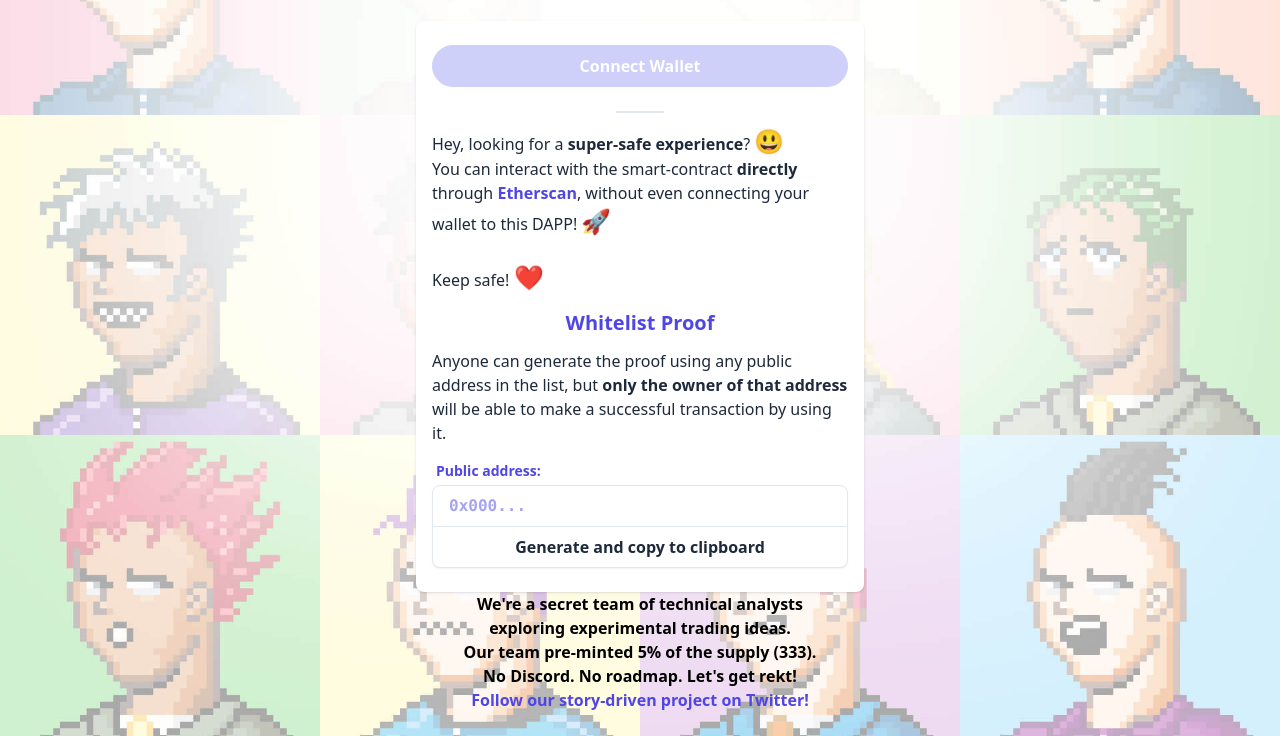
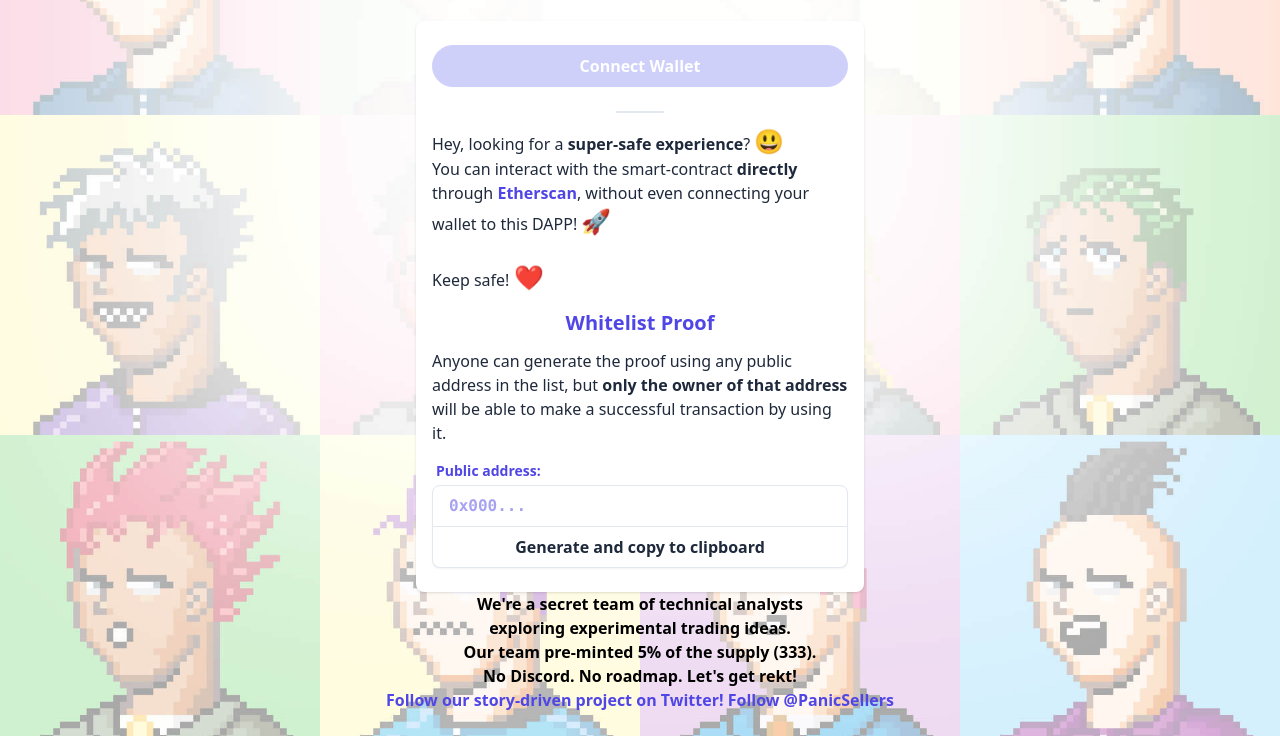
Before and after one commit to PanicSellers/panicsellers.github.io, a plain HTML site: page index.html in a window 1280 px wide. Shown: the part 525-1261 px from the top of the page. Drawn offline with Linux system fonts and the light colour scheme.

Commit message:
Update index.html

```diff
--- a/index.html
+++ b/index.html
@@ -33,6 +33,7 @@
     No Discord. No roadmap. Let's get rekt!<br>
     <a href="https://twitter.com/PanicSellers">Follow our story-driven project on Twitter!</a>
     </b>
+    <a href="https://twitter.com/PanicSellers?ref_src=twsrc%5Etfw" class="twitter-follow-button" data-show-count="false">Follow @PanicSellers</a><script async src="https://platform.twitter.com/widgets.js" charset="utf-8"></script>
     </center>
 
   </main>
```
